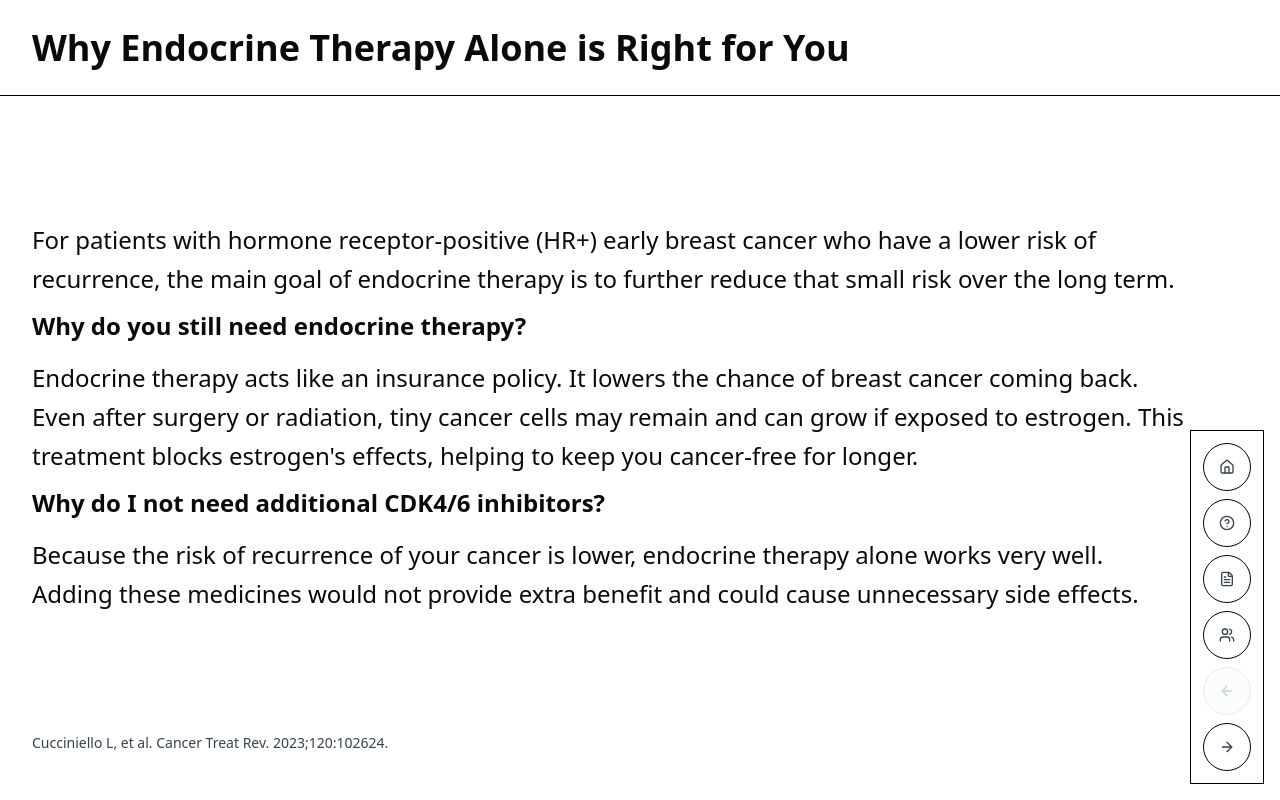
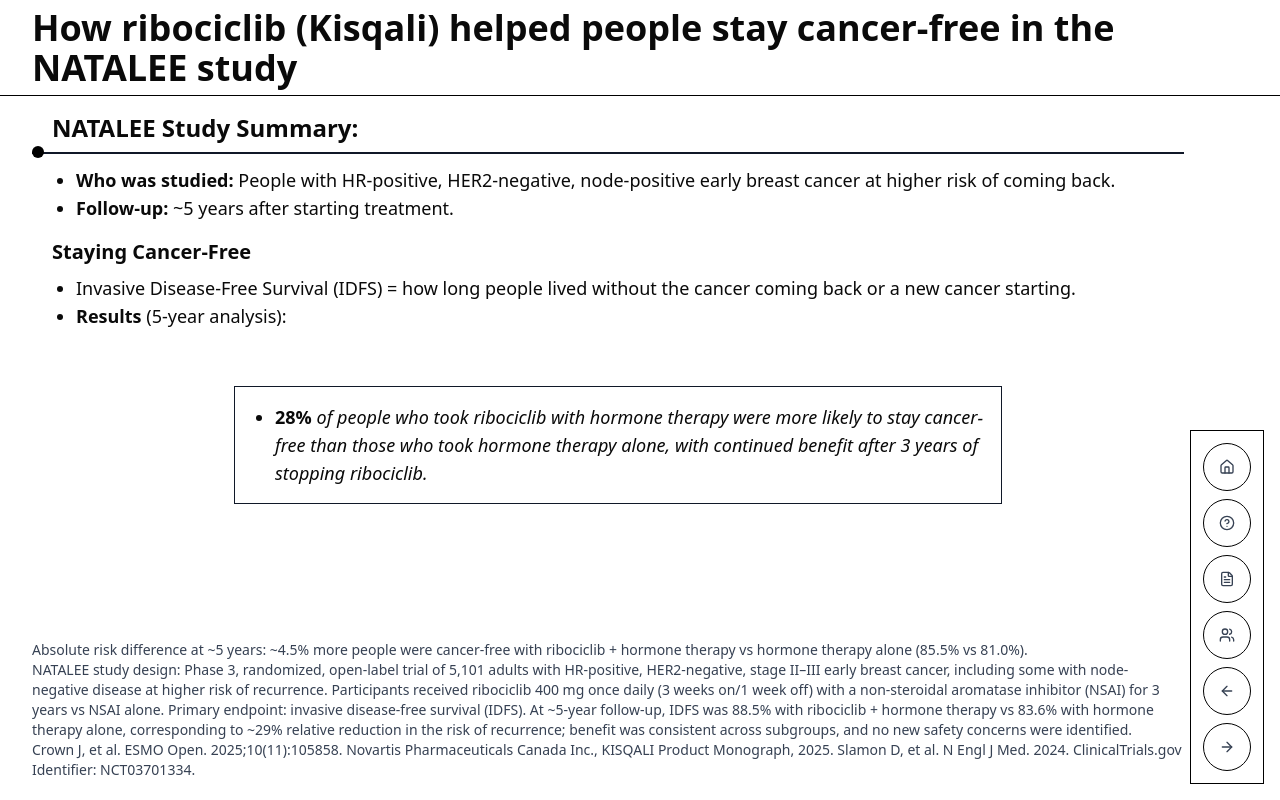
Before and after one commit to samosmireno/eli_lilly_decision_aid_1438, a React (Vite) app: page /natalee-study-results in a window 1280 px wide. Built offline with nearby package versions, Linux system fonts and the light colour scheme; no server answers.

Commit message:
feat:branches wf

```diff
--- a/src/App.tsx
+++ b/src/App.tsx
@@ -15,6 +15,7 @@
 import CDK46InhibitorEligibility from "./pages/cdk46-inhibitor-eligibility";
 import { MedicationEligibility } from "./pages/medication-eligibility";
 import { MedicationPrecautions } from "./pages/medication-precautions";
+import { StudyResults } from "./pages/study-results";
 
 const GA_MEASUREMENT_ID = import.meta.env.VITE_REACT_APP_GA_MEASUREMENT_ID;
 
@@ -101,6 +102,22 @@
           path="/ribociclib-precautions"
           element={<MedicationPrecautions medicationKey="ribociclib" />}
         />
+        <Route
+          path="/monarche-study-results"
+          element={<StudyResults medicationKey="abemaciclib" part={1} />}
+        />
+        <Route
+          path="/monarche-study-results/part-2"
+          element={<StudyResults medicationKey="abemaciclib" part={2} />}
+        />
+        <Route
+          path="/natalee-study-results"
+          element={<StudyResults medicationKey="ribociclib" part={1} />}
+        />
+        <Route
+          path="/natalee-study-results/part-2"
+          element={<StudyResults medicationKey="ribociclib" part={2} />}
+        />
         <Route path="*" element={<EndocrineTherapyPros />} />
       </Routes>
     </>
--- a/src/components/sidebar/page-order.ts
+++ b/src/components/sidebar/page-order.ts
@@ -17,5 +17,9 @@
   "/ribociclib-eligibility",
   "/abemaciclib-precautions",
   "/ribociclib-precautions",
+  "/monarche-study-results",
+  "/monarche-study-results/part-2",
+  "/natalee-study-results",
+  "/natalee-study-results/part-2",
   // Add more pages in order as you build them
 ];
--- /dev/null
+++ b/src/pages/study-results.tsx
@@ -0,0 +1,119 @@
+import { PageLayout } from "../components/page-layout";
+
+const studyResults = {
+  abemaciclib: {
+    medication: "abemaciclib (Verzenio)",
+    study: "monarchE",
+    who: "People with HR-positive, HER2-negative, node-positive early breast cancer at higher risk of recurrence",
+    followUp: "7",
+    resultsPercentage: ["26.6%", "25.4%"],
+    results: [
+      " more likely to stay cancer-free and live longer with abemaciclib + hormone therapy vs hormone therapy alone, with continued benefit 2 years after stopping abemaciclib",
+      " reduced chance of cancer spreading when adding abemaciclib to hormone therapy, with continued benefit 2 years after stopping abemaciclib.",
+    ],
+    details:
+      "Absolute risk differences at ~7 years: IDFS: ~6–7% fewer people had cancer return with abemaciclib + HT vs HT alone; OS: ~3–4% more people were alive with abemaciclib + HT vs HT alone.",
+    studyDesign:
+      "MonarchE study design: Phase 3, randomized, open-label trial of 5,637 adults with HR-positive, HER2-negative, node-positive, high-risk early breast cancer. Participants received abemaciclib (150 mg twice daily for 2 years) + standard adjuvant endocrine therapy or endocrine therapy alone. Primary endpoint: Invasive Disease-Free Survival (IDFS). Median follow-up: ~7 years (76 months). Results: 7-yr IDFS HR 0.734 (95% CI 0.657–0.820). Overall Survival (OS) HR 0.842 (95% CI 0.722–0.981). Benefit continued after treatment completion at 2 years. Efficacy results are not directly comparable to other studies.",
+    references:
+      "Johnston S, et al. ESMO 2025 Annual Congress; Abstract LBA13. Johnston S, et al. Ann Oncol. 2025; In press. Eli Lilly Canada Inc. VERZENIO (abemaciclib) Product Monograph – Including Patient Medication Information. Toronto (ON): Eli Lilly Canada Inc.; 2025 Jul 24. Submission Control No. 293494.",
+  },
+  ribociclib: {
+    medication: "ribociclib (Kisqali)",
+    study: "NATALEE",
+    who: "People with HR-positive, HER2-negative, stage II–III early breast cancer, including some with node-negative disease at higher risk of recurrence.",
+    followUp: "5",
+    resultsPercentage: ["28%", "29%"],
+    results: [
+      " of people who took ribociclib with hormone therapy were more likely to stay cancer-free than those who took hormone therapy alone, with continued benefit after 3 years of stopping ribociclib.",
+      " reduced chance of cancer spreading when adding ribociclib to hormone therapy, with continued benefit 3 years after stopping ribociclib.",
+    ],
+    details:
+      "Absolute risk difference at ~5 years: ~4.5% more people were cancer-free with ribociclib + hormone therapy vs hormone therapy alone (85.5% vs 81.0%).",
+    studyDesign:
+      "NATALEE study design: Phase 3, randomized, open-label trial of 5,101 adults with HR-positive, HER2-negative, stage II–III early breast cancer, including some with node-negative disease at higher risk of recurrence. Participants received ribociclib 400 mg once daily (3 weeks on/1 week off) with a non-steroidal aromatase inhibitor (NSAI) for 3 years vs NSAI alone. Primary endpoint: invasive disease-free survival (IDFS). At ~5-year follow-up, IDFS was 88.5% with ribociclib + hormone therapy vs 83.6% with hormone therapy alone, corresponding to ~29% relative reduction in the risk of recurrence; benefit was consistent across subgroups, and no new safety concerns were identified.",
+    references:
+      "Crown J, et al. ESMO Open. 2025;10(11):105858. Novartis Pharmaceuticals Canada Inc., KISQALI Product Monograph, 2025. Slamon D, et al. N Engl J Med. 2024. ClinicalTrials.gov Identifier: NCT03701334.",
+  },
+};
+
+interface StudyResultsProps {
+  medicationKey: keyof typeof studyResults;
+  part: 1 | 2;
+}
+
+export function StudyResults({ medicationKey, part }: StudyResultsProps) {
+  const study = studyResults[medicationKey];
+  return (
+    <PageLayout
+      title={`How ${study.medication} helped people stay cancer-free in the ${study.study} study`}
+    >
+      <article className="mr-16 space-y-4">
+        <section aria-labelledby="study-summary" className="relative">
+          <h2
+            id="study-summary"
+            className="mb-3 border-b-2 border-gray-900 pb-2 pl-5 text-2xl font-semibold"
+          >
+            {study.study} Study Summary:
+          </h2>
+          <svg
+            width="12"
+            height="12"
+            viewBox="0 0 12 12"
+            fill="none"
+            xmlns="http://www.w3.org/2000/svg"
+            className="absolute top-8.5 left-0"
+          >
+            <circle cx="6" cy="6" r="6" fill="black" />
+          </svg>
+          <ul className="list-disc pl-11 text-lg">
+            <li>
+              <span className="font-semibold">Who was studied:</span> People
+              with HR-positive, HER2-negative, node-positive early breast cancer
+              at higher risk of coming back.
+            </li>
+            <li>
+              <span className="font-semibold">Follow-up:</span> ~
+              {study.followUp} years after starting treatment.
+            </li>
+          </ul>
+        </section>
+
+        <section aria-labelledby="staying-cancer-free" className="pl-5">
+          <h2 id="staying-cancer-free" className="mb-2 text-xl font-semibold">
+            Staying Cancer-Free
+          </h2>
+          <ul className="mb-14 list-disc pl-6 text-lg">
+            <li>
+              Invasive Disease-Free Survival (IDFS) = how long people lived
+              without the cancer coming back or a new cancer starting.
+            </li>
+            <li>
+              <span className="font-semibold">Results</span> ({study.followUp}
+              -year analysis):
+            </li>
+          </ul>
+
+          <div className="mb-6 flex w-full justify-center">
+            <div className="max-w-3xl border border-gray-900 p-4">
+              <ul className="list-disc pl-6 text-lg">
+                <li>
+                  <span className="font-semibold">
+                    {study.resultsPercentage[part - 1]}
+                  </span>{" "}
+                  <span className="italic">{study.results[part - 1]}</span>
+                </li>
+              </ul>
+            </div>
+          </div>
+        </section>
+
+        <footer className="mt-34 text-sm leading-5 text-gray-700">
+          <p>{study.details}</p>
+          <p>{study.studyDesign}</p>
+          <p>{study.references}</p>
+        </footer>
+      </article>
+    </PageLayout>
+  );
+}
```
